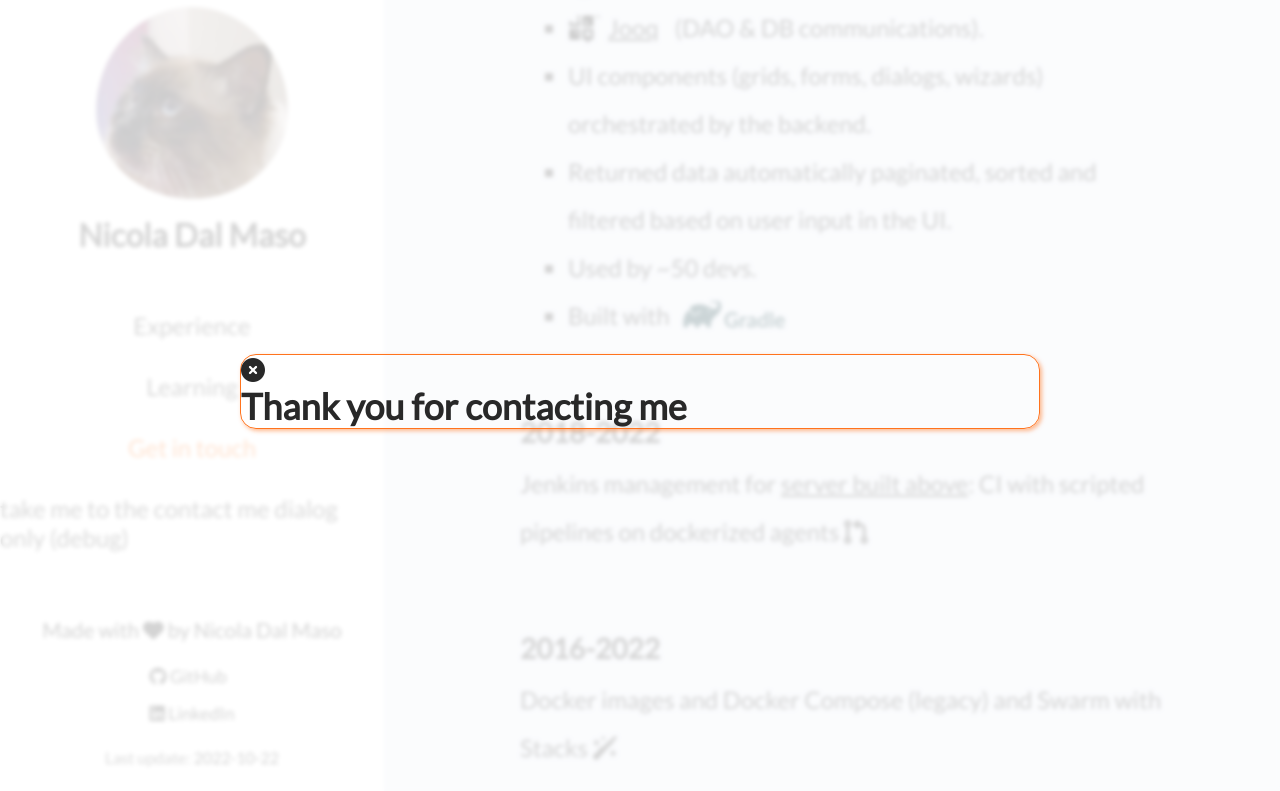
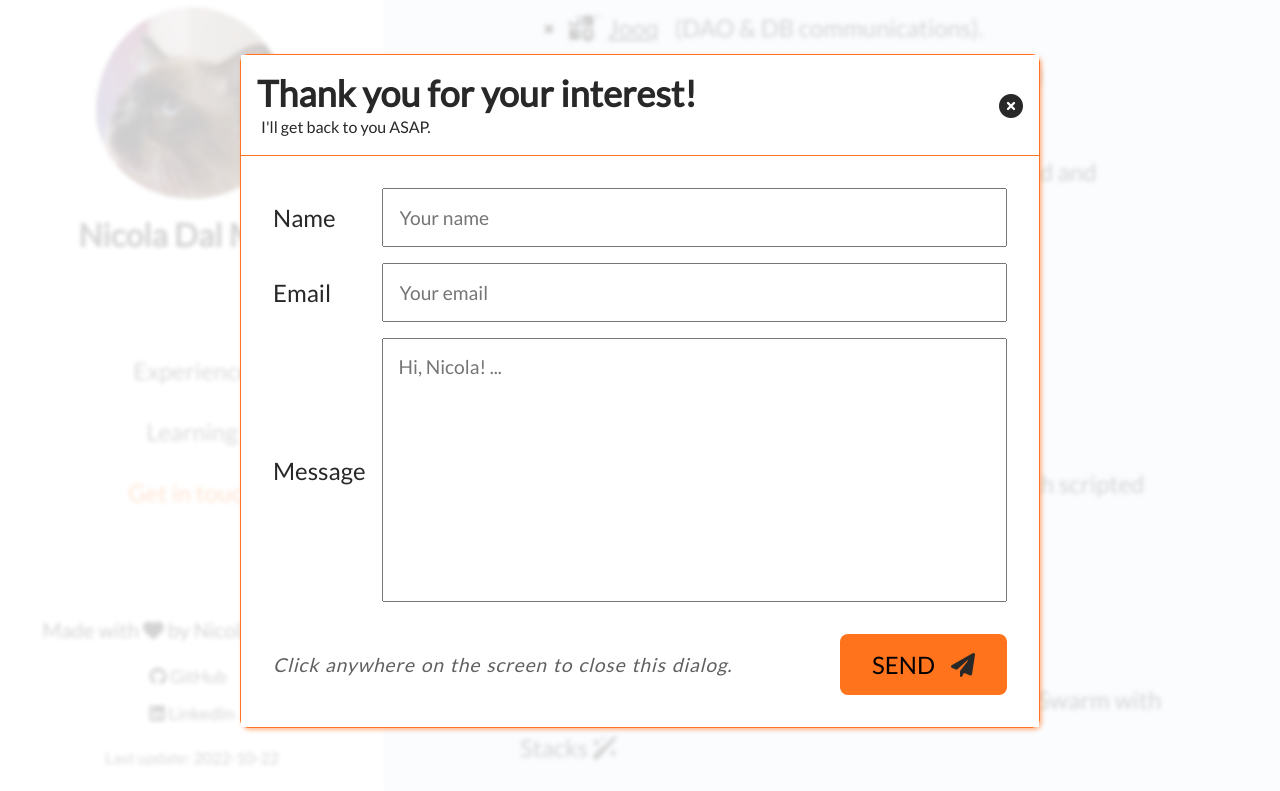
Before and after one commit to niktekusho/niktekusho.github.com, a website: page index.html in a window 1280 px wide. Both pictures are taken after a click on the label "Get in touch". Shown: the part 1184-1975 px from the top of the page. Drawn offline with Linux system fonts and the light colour scheme.

Commit message:
Styles modal dialog and attaches it to the index.html

```diff
--- a/index.html
+++ b/index.html
@@ -46,11 +46,8 @@
 				<!-- <li><a href="#">Hobbies</a></li> -->
 				<li class="navbar-item">
 					<!-- <a href="https://github.com/niktekusho"> -->
-						<label for="contact-me-trigger" class="accent-text clickable">Get in touch</label>
+					<label for="contact-me-trigger" class="accent-text clickable">Get in touch</label>
 					<!-- </a> -->
-				</li>
-				<li class="navbar-item">
-					<a href="modal-dialog.html">take me to the contact me dialog only (debug)</a>
 				</li>
 				<!-- TODO: link to a specific page or using js to display a modal dialog  -->
 			</ul>
@@ -181,12 +178,48 @@
 	</main>
 
 	<div class="modal">
-		<!-- not-visible by default -->
-		<div class="modal__overlay" role="dialog">
+		<!-- Test -->
+		<label for="contact-me-trigger" class="modal-overlay__close"></label>
+		<div class="modal__overlay" role="dialog" aria-modal="true">
+
 			<div class="modal__wrap">
-				<label for="modal__trigger"><i class="fa-solid fa-circle-xmark"></i></label>
-				<h2 class="modal__title">Thank you for contacting me</h2>
+				<header class="modal__header">
+					<div class="modal__header-title">
+						<h2 class="title">Thank you for your interest!</h2>
+						<p class="subtitle">I'll get back to you ASAP.</p>
+					</div>
+					<label for="contact-me-trigger" class="modal__close clickable"><i
+							class="fa-solid fa-circle-xmark"></i></label>
+				</header>
+				<form action="">
+					<div class="modal__content">
+						<!-- honeypot-->
+
+						<label for="name" class="form-label">Name</label>
+						<input type="text" name="name" id="name" class="form-field" placeholder="Your name" required />
+						<label for="email" class="form-label">Email</label>
+						<input type="email" name="email" id="email" class="form-field" placeholder="Your email" required />
+
+						<label for="contact-text">Message</label>
+						<textarea name="contact-text" id="contact-text" class="form-field" rows="10" placeholder="Hi, Nicola! ..."
+							required></textarea>
+					</div>
+
+
+					<footer class="modal__footer">
+						<p aria-hidden="true" class="modal-hint">
+							Click anywhere on the screen to close this dialog.
+						</p>
+						<div class="modal__actions">
+							<button type="submit" class="button accent-btn">
+								Send<i class="fa-solid fa-paper-plane"></i>
+							</button>
+						</div>
+					</footer>
+
+				</form>
 			</div>
+
 		</div>
 	</div>
 </body>
--- a/style.css
+++ b/style.css
@@ -9,11 +9,16 @@
 	--light-primary-70: rgb(232 237 246);
 	--light-main-text: rgba(40 40 40);
 	--light-subtitle-text: rgba(69 69 69);
+	--light-text-700: rgb(96 96 96);
 	--light-background-transparent: rgba(255 255 255 / 80%);
 
 	/* Layout variables */
 	--sidebar-width: 16em;
 	--main-layout-column-gap: 24px;
+
+	/* Gaps and stuff */
+	/* --gap-large: 24; */
+	--border-radius: 8px;
 }
 
 /* Global styles or resets */
@@ -268,7 +273,7 @@ html {
 	flex-direction: column;
 	padding: 1rem;
 	background-color: white;
-	border-radius: 8px;
+	border-radius: var(--border-radius);
 	box-shadow: 2px 2px 4px 0 rgb(0 0 0 / 50%);
 	line-height: 1.5;
 }
@@ -306,6 +311,14 @@ html {
 	display: none;
 }
 
+.modal-overlay__close {
+	position: absolute;
+	top: 0;
+	left: 0;
+	width: 100vw;
+	height: 100vh;
+}
+
 .modal__overlay {
 	/* Constraint dialog's maximum width but let it take space if there is some */
 	max-width: 800px;
@@ -314,7 +327,11 @@ html {
 	/* UI effects */
 	box-shadow: 2px 2px 4px 0 var(--light-accent-transparent);
 	border: 1px solid var(--light-accent);
-	border-radius: 16px;
+	border-radius: var(--border-radius);
+}
+
+.modal__wrap {
+	background-color: white;
 }
 
 .modal__header {
@@ -330,25 +347,16 @@ html {
 }
 
 .modal__content {
-	padding: 1rem;
-
-	/* background-color: var(--light-background); */
-}
-
-.personal-info--group {
-	/* Spacing */
-	margin: 1rem;
-	padding: 1rem;
-
-	/* Border styling */
-	border-color: var(--light-primary);
-	border-radius: 8px;
-
 	/* Layout with 2 columns */
 	display: grid;
 	grid-template-columns: auto 1fr;
 	gap: 2rem;
 	place-items: center stretch;
+
+	padding: 2rem;
+	gap: 1rem;
+
+	/* background-color: var(--light-background); */
 }
 
 .personal-info--title {
@@ -360,13 +368,75 @@ html {
 
 .form-field {
 	font-size: 1.2rem;
-	padding: 0.5rem;
+	padding: 1rem;
+}
+
+/* Textarea customizations */
+textarea.form-field {
+	/* Disable resizing */
+	resize: none;
+
+	/* Enable scrollbars if necessary */
+	overflow: auto;
 }
 
 .form-field:focus,
-.form-field:hover {
-	border: 2px solid red;
+.form-field:hover,
+.form-field:active {
+	/* Highlights border fo the current active form input field */
+	border: 2px solid var(--light-primary);
+	border-radius: var(--border-radius);
+	box-shadow: rgba(0, 0, 0, 0.16) 0px 3px 6px, rgba(0, 0, 0, 0.23) 0px 3px 6px;
+
+	/* Outline needs to be disabled cause it interferes with border */
+	outline: none;
 }
+
+.modal__footer {
+	display: flex;
+	padding: 0 2rem 2rem;
+	align-items: center;
+}
+
+.modal-hint {
+	flex-grow: 1;
+	color: var(--light-text-700);
+	font-size: 1.2rem;
+	font-style: italic;
+	letter-spacing: 0.05rem;
+	word-spacing: 0.1rem;
+}
+
+/* debug */
+.modal__actions {
+	display: flex;
+	gap: 1rem;
+}
+
+.button {
+	padding: 1rem 2rem;
+	cursor: pointer;
+	display: flex;
+	gap: 1rem;
+	font-size: 1.5rem;
+	text-transform: uppercase;
+	font-weight: 500;
+	background-color: var(--light-accent);
+	align-items: center;
+	color: white;
+	border: 0;
+	border-radius: var(--border-radius);
+}
+
+.accent-btn {
+	color: black;
+}
+
+/* Needed since the general rule applies the white background */
+.accent-btn>i {
+	background-color: var(--light-accent);
+}
+
 
 /* Trigger dialog on button click.
 	 The contact me hidden input element needs to be a SIBLING of the modal dialog
```
Also changed, not shown: modal-dialog.html (deleted, +0 -81 lines).
